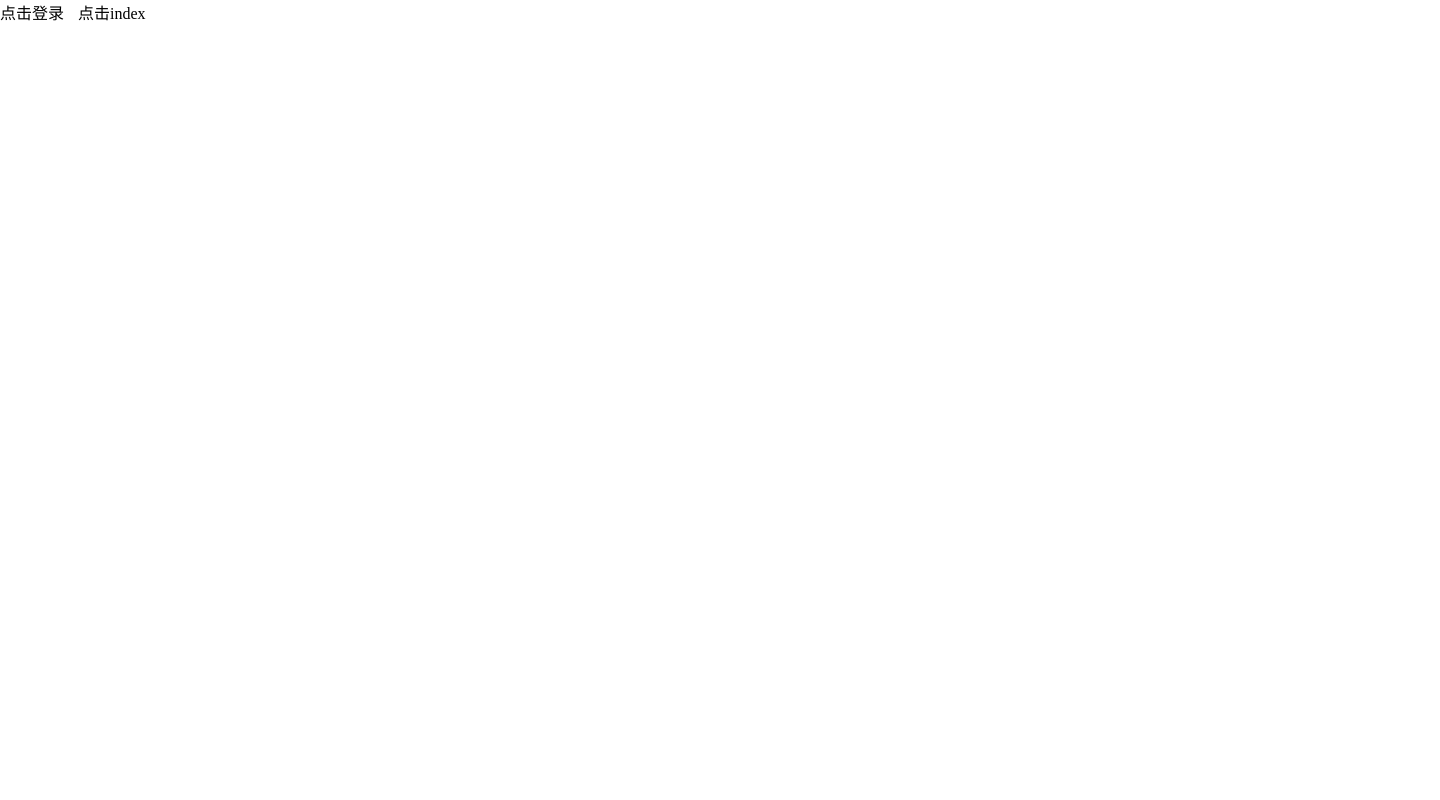
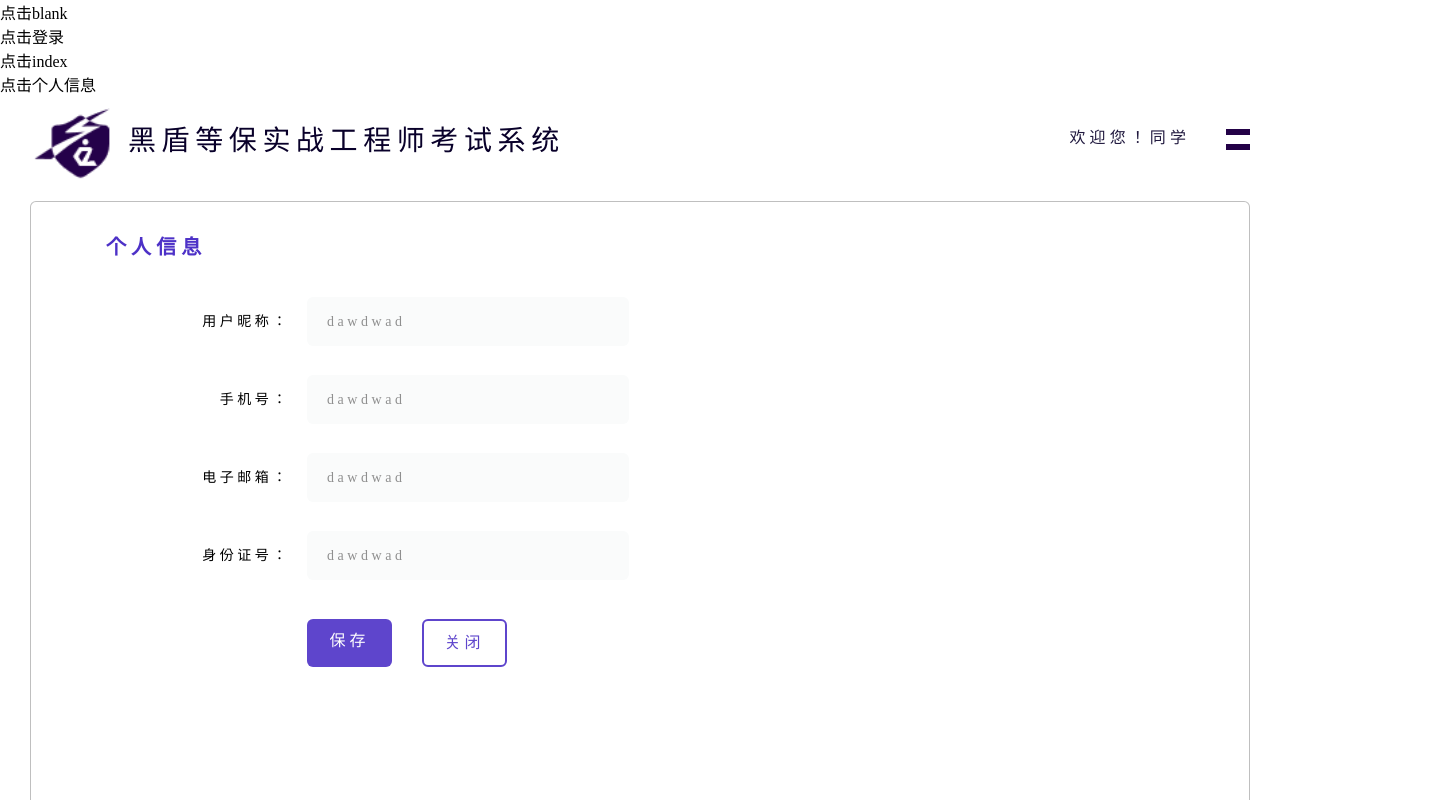
Before and after one commit to Smart-Yanmeng/Black-Shield, a Vue app in the folder Black-Shield/: page /user in a window 1280 px wide. Before the commit this address had no page. Shown: the top 800 px of the page, 1440 px wide, since content can reach past the window. Built offline with nearby package versions, Linux system fonts and the light colour scheme.

Commit message:
2023/05/31

```diff
--- a/Black-Shield/src/App.vue
+++ b/Black-Shield/src/App.vue
@@ -1,7 +1,9 @@
 <template>
-<div>
-  <router-link to="/login">点击登录 <img src="./image/Vector.png" alt="#"></router-link>
-  <router-link to="/index">点击index <img src="./image/Vector.png" alt="#"></router-link>
+<div class="router-box">
+  <router-link to="/blank">点击blank</router-link>
+  <router-link to="/login">点击登录</router-link>
+  <router-link to="/index">点击index</router-link>
+  <router-link to="/user">点击个人信息</router-link>
   <router-view></router-view>
 </div>
 
@@ -16,3 +18,10 @@ export default {
   }
 }
 </script>
+
+<style scoped>
+.router-box {
+  display: flex;
+  flex-direction: column;
+}
+</style>
--- a/Black-Shield/src/assets/base.css
+++ b/Black-Shield/src/assets/base.css
@@ -17,3 +17,7 @@ input {
     outline: none;
     border: 0;
 }
+
+div {
+    box-sizing: border-box;
+}
--- a/Black-Shield/src/components/HeaderBar.vue
+++ b/Black-Shield/src/components/Header.vue
@@ -8,6 +8,11 @@
       <img class="img" src="./../image/logo.png" alt="#">
       <div class="content">黑盾等保实战工程师考试系统</div>
     </div>
+
+    <div class="welcome">
+      <span>欢迎您！{{ studentName }}同学</span>
+    </div>
+
     <div class="menu">
       <div class="bar1"></div>
       <div class="bar2"></div>
@@ -17,6 +22,8 @@
 
 <style scoped>
 .container {
+  position: relative;
+
   width: 1220px;
   height: 90px;
 
@@ -48,8 +55,31 @@
   color: #09002A;
 }
 
+.welcome {
+  position: absolute;
+  right: 60px;
+  top: 33px;
+
+  font-family: 'Source Code Pro',serif;
+  font-style: normal;
+  font-weight: 300;
+  font-size: 16px;
+  line-height: 18px;
+
+  letter-spacing: 0.255em;
+
+  color: rgba(9, 0, 42, 0.9);
+}
+
 .menu {
+  height: 21px;
   width: 24px;
+
+  margin-top: 33px;
+
+  display: flex;
+  flex-direction: column;
+  justify-content: space-between;
 }
 
 .bar1 {
@@ -57,9 +87,6 @@
   border: 3px solid #230147;
 
   box-sizing: border-box;
-
-  position: absolute;
-  top: 36px;
 }
 
 .bar2 {
@@ -67,8 +94,5 @@
   border: 3px solid #230147;
 
   box-sizing: border-box;
-
-  position: absolute;
-  top: 51px;
 }
 </style>
--- /dev/null
+++ b/Black-Shield/src/components/Menu.vue
@@ -0,0 +1,48 @@
+<script setup>
+
+</script>
+
+<template>
+  <div class="box">
+    <div class="info">
+      <router-link to="/user">个人信息</router-link>
+    </div>
+    <div class="info">我的预约</div>
+    <div class="info">修改密码</div>
+    <div class="info">退出登录</div>
+  </div>
+</template>
+
+<style scoped>
+.box {
+  width: 130px;
+  height: 138px;
+
+  padding: 9px 0;
+
+  background: #FFFFFF;
+  box-shadow: 0 4px 10px 2px rgba(0, 0, 0, 0.15);
+  border-radius: 6px;
+}
+
+.info {
+  width: 130px;
+  height: 30px;
+
+  text-align: center;
+
+  font-family: 'Source Code Pro',serif;
+  font-style: normal;
+  font-weight: 400;
+  font-size: 12px;
+  line-height: 30px;
+
+  letter-spacing: 0.255em;
+
+  color: #000000;
+}
+
+.info:hover {
+  background: #EEE8FC;
+}
+</style>
--- /dev/null
+++ b/Black-Shield/src/components/PurpleButton.vue
@@ -0,0 +1,32 @@
+<script setup>
+
+</script>
+
+<template>
+  <div class="purple-button">保存</div>
+</template>
+
+<style scoped>
+.purple-button {
+  box-sizing: border-box;
+
+  width: 85px;
+  height: 48px;
+
+  background: #4D31C7;
+  opacity: 0.9;
+  border-radius: 6px;
+
+  text-align: center;
+
+  font-family: 'PingFang SC', serif;
+  font-style: normal;
+  font-weight: 500;
+  font-size: 16px;
+  line-height: 44px;
+
+  letter-spacing: 0.255em;
+
+  color: #FFFFFF;
+}
+</style>
--- /dev/null
+++ b/Black-Shield/src/components/WhiteButton.vue
@@ -0,0 +1,33 @@
+<script setup>
+
+</script>
+
+<template>
+  <div class="white-button">关闭</div>
+</template>
+
+<style scoped>
+.white-button {
+  box-sizing: border-box;
+
+  width: 85px;
+  height: 48px;
+
+  background: #FFFFFF;
+  opacity: 0.9;
+  border: 2px solid #4D31C7;
+  border-radius: 6px;
+
+  text-align: center;
+
+  font-family: 'PingFang SC', serif;
+  font-style: normal;
+  font-weight: 500;
+  font-size: 16px;
+  line-height: 44px;
+
+  letter-spacing: 0.255em;
+
+  color: #4D31C7;
+}
+</style>
--- /dev/null
+++ b/Black-Shield/src/pages/views/Blank.vue
@@ -0,0 +1,14 @@
+<script setup>
+
+// import Menu from "@/components/Menu.vue";
+import WhiteButton from "@/components/WhiteButton.vue";
+</script>
+
+<template>
+<!--  <Menu></Menu>-->
+  <white-button></white-button>
+</template>
+
+<style scoped>
+
+</style>
--- a/Black-Shield/src/pages/views/home.vue
+++ b/Black-Shield/src/pages/views/Home.vue
@@ -2,7 +2,7 @@
 import "@/assets/main.css";
 import "@/assets/base.css";
 
-import HeaderBar from "@/components/HeaderBar.vue";
+import HeaderBar from "@/components/Header.vue";
 import Card from "@/components/Card.vue";
 </script>
 
--- a/Black-Shield/src/pages/views/login.vue
+++ b/Black-Shield/src/pages/views/Login.vue
@@ -1,6 +1,6 @@
 <script setup>
 
-import HeaderBar from "@/components/HeaderBar.vue";
+import HeaderBar from "@/components/Header.vue";
 import Footer from "@/components/Footer.vue";
 </script>
 
--- /dev/null
+++ b/Black-Shield/src/pages/views/PersonalDetails.vue
@@ -0,0 +1,138 @@
+<script setup>
+
+import Header from "@/components/Header.vue";
+import Footer from "@/components/Footer.vue";
+import WhiteButton from "@/components/WhiteButton.vue";
+import PurpleButton from "@/components/PurpleButton.vue";
+</script>
+
+<template>
+  <div class="header">
+    <Header></Header>
+  </div>
+
+  <div class="body">
+    <div class="info-box">
+      <div class="title">个人信息</div>
+
+      <div class="detail">
+        <div class="nickname">用户昵称：</div>
+        <div class="msg-box">{{ nickname }}dawdwad</div>
+      </div>
+      <div class="detail">
+        <div class="nickname">手机号：</div>
+        <div class="msg-box">{{ phonenumber }}dawdwad</div>
+      </div>
+      <div class="detail">
+        <div class="nickname">电子邮箱：</div>
+        <div class="msg-box">{{ email }}dawdwad</div>
+      </div>
+      <div class="detail">
+        <div class="nickname">身份证号：</div>
+        <div class="msg-box">{{ card }}dawdwad</div>
+      </div>
+
+      <purple-button class="save-btn"></purple-button>
+      <white-button class="close-btn"></white-button>
+    </div>
+  </div>
+
+  <div class="footer">
+    <Footer></Footer>
+  </div>
+</template>
+
+<style scoped>
+.info-box {
+  position: relative;
+
+  width: 1220px;
+  height: 660px;
+
+  margin: 15px auto 84px;
+
+  background: #FFFFFF;
+  border: 1px solid rgba(0, 0, 0, 0.25);
+  border-radius: 6px;
+}
+
+.title {
+  position: absolute;
+  height: 30px;
+  left: 75px;
+  top: 30px;
+
+  font-family: 'Source Code Pro', serif;
+  font-style: normal;
+  font-weight: 600;
+  font-size: 20px;
+  line-height: 150%;
+
+  letter-spacing: 0.255em;
+
+  color: #4D31C7;
+}
+
+.detail {
+  position: relative;
+  top: 95px;
+  left: 171px;
+
+  width: 427px;
+  height: 49px;
+  margin-bottom: 29px;
+
+  display: flex;
+  justify-content: space-between;
+}
+
+.nickname {
+  width: 88px;
+  height: 21px;
+  margin: auto 0;
+
+  text-align: right;
+
+  font-family: 'PingFang SC', serif;
+  font-style: normal;
+  font-weight: 400;
+  font-size: 14px;
+  line-height: 150%;
+
+  letter-spacing: 0.255em;
+
+  color: #000000;
+}
+
+.msg-box {
+  width: 322px;
+  height: 49px;
+
+  background: #FAFBFB;
+  border-radius: 6px;
+  padding-left: 20px;
+  padding-top: 14px;
+
+  font-family: 'PingFang SC', serif;
+  font-style: normal;
+  font-weight: 400;
+  font-size: 14px;
+  line-height: 150%;
+
+  letter-spacing: 0.255em;
+
+  color: #8F8F8F;
+}
+
+.save-btn {
+  position: absolute;
+  top: 417px;
+  left: 276px;
+}
+
+.close-btn {
+  position: absolute;
+  top: 417px;
+  left: 391px;
+}
+</style>
--- a/Black-Shield/src/router.js
+++ b/Black-Shield/src/router.js
@@ -1,12 +1,18 @@
-import app from "@/App.vue";
+import {createRouter, createWebHistory} from "vue-router";
 import Login from "@/pages/views/login.vue";
 import Home from "@/pages/views/home.vue";
-import {createRouter, createWebHistory} from "vue-router";
+import Blank from "@/pages/views/blank.vue";
+import PersonalDetails from "@/pages/views/PersonalDetails.vue";
 
 const routes = [
     // 匹配空路径的时候，跳转到login页面
-    {path: "/",redirect:"/login"},
     {
+        path: "/", redirect: "/login"
+    }, {
+        path: "/blank",
+        name: 'Blank',
+        component: Blank
+    }, {
         path: '/index',
         name: 'App',
         component: Home
@@ -14,6 +20,10 @@ const routes = [
         path: '/login',
         name: 'Login',
         component: Login
+    }, {
+        path: '/user',
+        name: 'User',
+        component: PersonalDetails
     }
 ];
 
```
